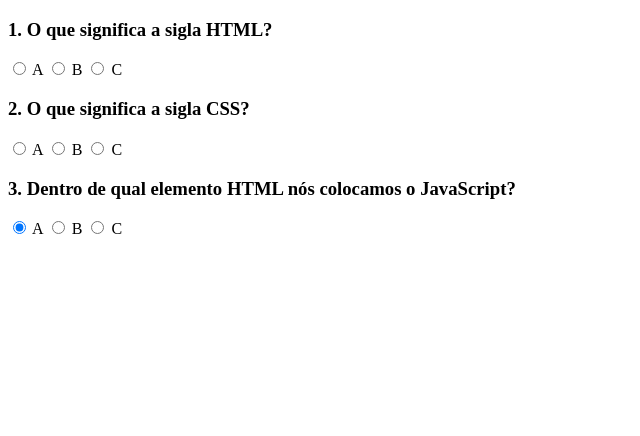
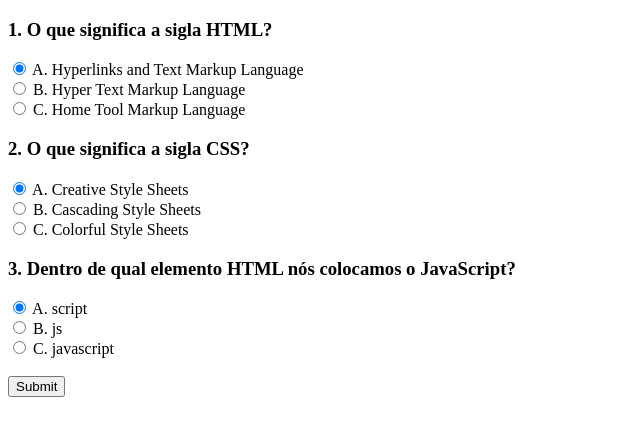
Before and after one commit to Bum4n3d/quizz, a plain HTML site: page index.html in a window 1280 px wide. Shown: the whole page, without its empty margins (0-640 px from the left). Drawn offline with Linux system fonts and the light colour scheme.

Commit message:
concertando bug e adc perguntas

```diff
--- a/index.html
+++ b/index.html
@@ -11,13 +11,16 @@
   <h3>1. O que significa a sigla HTML?</h3>
   <div class="btn-group btn-group-toggle" data-toggle="buttons">
     <label class="btn btn-secondary active vertical">
-      <input type="radio" name="options" id="option1" autocomplete="off" checked> A
-    </label>
+      <input type="radio" name="Quizz1" id="option1" autocomplete="off" checked>
+	  A. Hyperlinks and Text Markup Language
+    </label><br>
     <label class="btn btn-secondary">
-      <input type="radio" name="options" id="option2" autocomplete="off"> B
-    </label>
+      <input type="radio" name="Quizz1" id="option2" autocomplete="off">
+	  B. Hyper Text Markup Language
+    </label><br>
     <label class="btn btn-secondary">
-      <input type="radio" name="options" id="option3" autocomplete="off"> C
+      <input type="radio" name="Quizz1" id="option3" autocomplete="off">
+	  C. Home Tool Markup Language
     </label>
   </div>
 </div>
@@ -25,13 +28,16 @@
   <h3>2. O que significa a sigla CSS?</h3>
   <div class="btn-group btn-group-toggle" data-toggle="buttons">
     <label class="btn btn-secondary active">
-      <input type="radio" name="options" id="option1" autocomplete="off" checked> A
-    </label>
+      <input type="radio" name="Quizz2" id="option1" autocomplete="off" checked>
+	  A. Creative Style Sheets
+    </label><br>
     <label class="btn btn-secondary">
-      <input type="radio" name="options" id="option2" autocomplete="off"> B
-    </label>
+      <input type="radio" name="Quizz2" id="option2" autocomplete="off">
+	  B. Cascading Style Sheets
+    </label><br>
     <label class="btn btn-secondary">
-      <input type="radio" name="options" id="option3" autocomplete="off"> C
+      <input type="radio" name="Quizz2" id="option3" autocomplete="off">
+	  C. Colorful Style Sheets
     </label>
   </div>
 </div>
@@ -39,16 +45,20 @@
   <h3>3. Dentro de qual elemento HTML nós colocamos o JavaScript?</h3>
   <div class="btn-group btn-group-toggle" data-toggle="buttons">
     <label class="btn btn-secondary active">
-      <input type="radio" name="options" id="option1" autocomplete="off" checked> A
-    </label>
+      <input type="radio" name="Quizz3" id="option1" autocomplete="off" checked>
+	  A. script
+    </label><br>
     <label class="btn btn-secondary">
-      <input type="radio" name="options" id="option2" autocomplete="off"> B
-    </label>
+      <input type="radio" name="Quizz3" id="option2" autocomplete="off">
+	  B. js
+    </label><br>
     <label class="btn btn-secondary">
-      <input type="radio" name="options" id="option3" autocomplete="off"> C
+      <input type="radio" name="Quizz3" id="option3" autocomplete="off">
+	  C. javascript
     </label>
   </div>
 </div>
-
+<br>
+<button type="button" class="btn btn-success">Submit</button>
 </body>
 </html>
```
